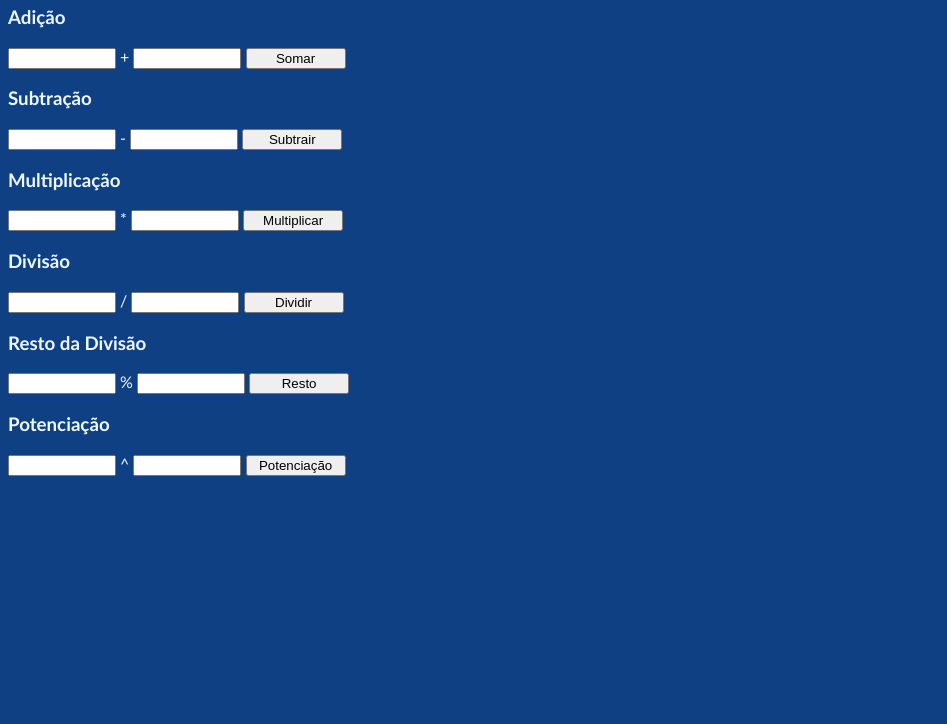
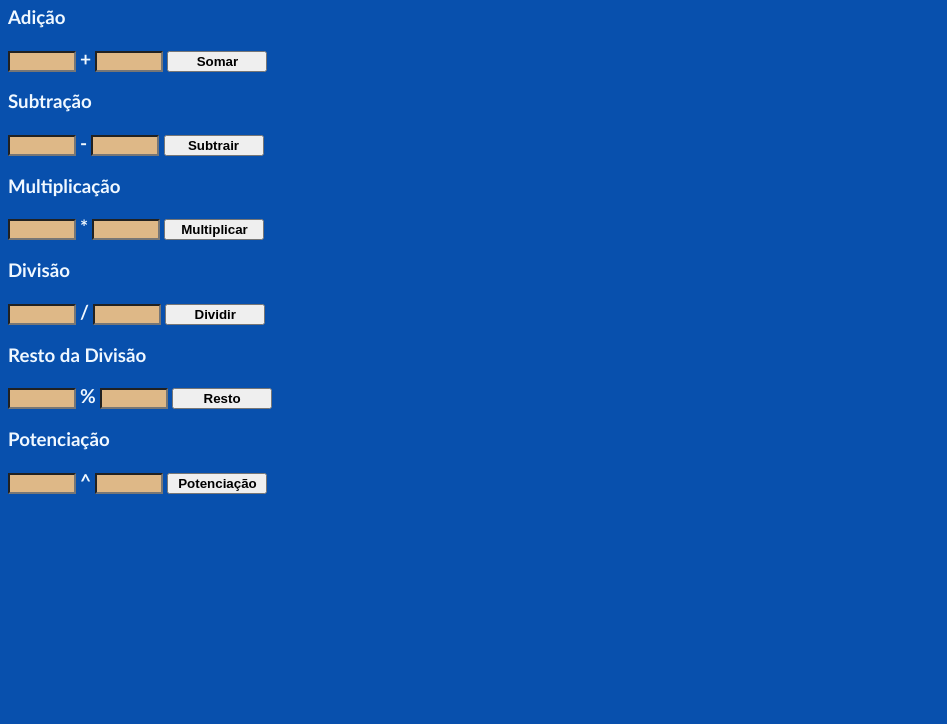
Before and after one commit to helton-barbosa/CalculatorJS, a plain HTML site: page index.html in a window 1280 px wide. Shown: the part 76-800 px from the top of the page, without its empty margins (0-947 px from the left). Drawn offline with Linux system fonts and the light colour scheme.

Commit message:
CalculatorJS
Pequenas mudanças...

```diff
--- a/estilo.css
+++ b/estilo.css
@@ -1,5 +1,5 @@
 body{
-   background: rgb(14, 64, 131);
+   background: rgb(8, 80, 173);
    color: aliceblue;
    font-family: 'Trebuchet MS', 'Lucida Sans Unicode', 'Lucida Grande', 'Lucida Sans', Arial, sans-serif;
 }
@@ -12,8 +12,13 @@ input#multiplicar01, input#multiplicar02,
 input#dividir01, input#dividir02,
 input#resto01, input#resto02,
 input#potenciacao01, input#potenciacao02{
-   width: 100px;
+   width: 60px;
+   background: burlywood;
 }
 input#somar, input#subtrair, input#multiplicar, input#dividir, input#resto, input#potenciacao{
    width: 100px;
+   font-weight: bold;
 }
+strong{
+   font-size: 1.2em;
+}
--- a/index.html
+++ b/index.html
@@ -9,29 +9,29 @@
 </head>
 <body>
    <main>
-      <h1>Calculadora Simples com JS</h1>
+      <h1>Calculadora Simples com JavaScript</h1>
       <h3>Adição</h3>
-         <input type="number" name="somar01" id="somar01"> +
+         <input type="number" name="somar01" id="somar01"> <strong>+</strong>
          <input type="number" name="somar02" id="somar02">
          <input type="button" value="Somar" id="somar" onclick="somar()">
       <h3>Subtração</h3>
-         <input type="number" name="subtrair01" id="subtrair01"> -
+         <input type="number" name="subtrair01" id="subtrair01"> <strong>-</strong>
          <input type="number" name="subtrair02" id="subtrair02">
          <input type="button" value="Subtrair" id="subtrair" onclick="subtrair()">
       <h3>Multiplicação</h3>
-         <input type="number" name="multiplicar01" id="multiplicar01"> *
+         <input type="number" name="multiplicar01" id="multiplicar01"> <strong>*</strong>
          <input type="number" name="multiplicar02" id="multiplicar02">
          <input type="button" value="Multiplicar" id="multiplicar" onclick="multiplicar()">
       <h3>Divisão</h2>
-         <input type="number" name="dividir01" id="dividir01"> /
+         <input type="number" name="dividir01" id="dividir01"> <strong>/</strong>
          <input type="number" name="dividir02" id="dividir02">
          <input type="button" value="Dividir" id="dividir" onclick="dividir()">
       <h3>Resto da Divisão</h2>
-         <input type="number" name="resto01" id="resto01"> %
+         <input type="number" name="resto01" id="resto01"> <strong>%</strong>
          <input type="number" name="resto02" id="resto02">
          <input type="button" value="Resto" id="resto" onclick="resto()">
       <h3>Potenciação</h2>
-         <input type="number" name="potenciacao01" id="potenciacao01"> ^
+         <input type="number" name="potenciacao01" id="potenciacao01"> <strong>^</strong>
          <input type="number" name="potenciacao02" id="potenciacao02">
          <input type="button" value="Potenciação" id="potenciacao" onclick="potenciacao()">
    </main>
```
